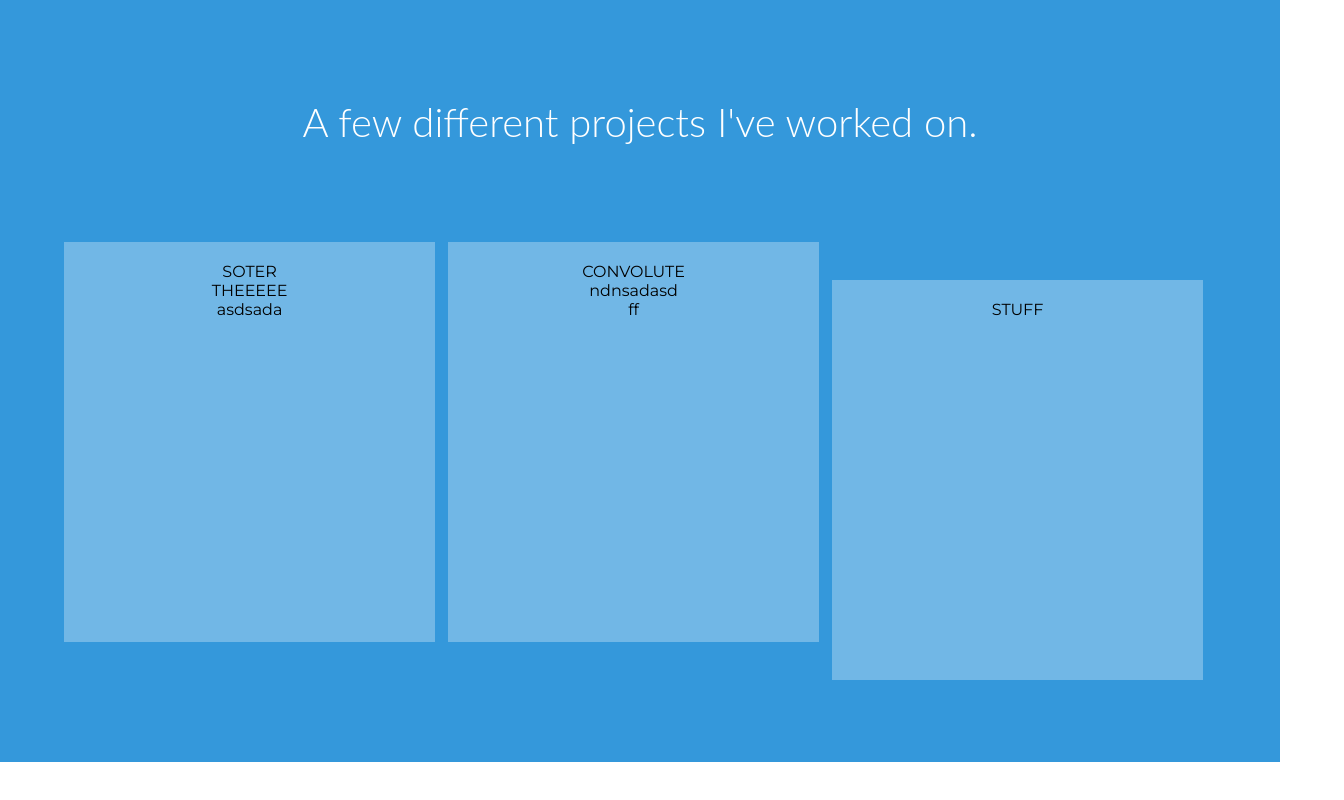
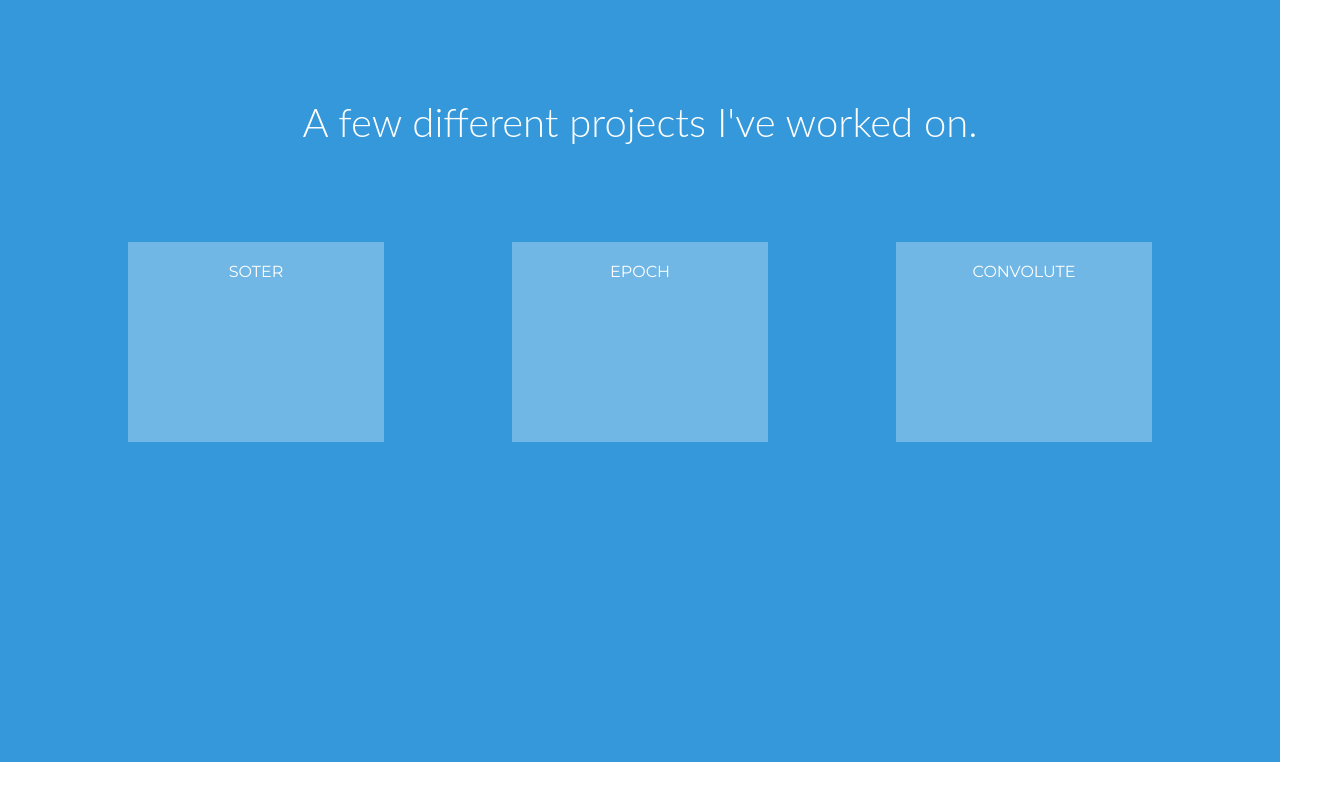
Before and after one commit to samisahn/samisahn.github.io, a plain HTML site: page index.html in a window 1280 px wide. Shown: the part 2438-3238 px from the top of the page, 1344 px wide, since content can reach past the window. Drawn offline with nearby package versions, Linux system fonts and the light colour scheme.

Commit message:
Reformatted projects section

```diff
--- a/index.html
+++ b/index.html
@@ -175,18 +175,19 @@
                 padding: 0;
                 width: 100%;
                 font-size: 0;
-                margin-left: 5%;
+/*                margin-left: 5%;*/
             }
 
             #gallery ul li {
+                color: white;
                 padding: 2.5vh;
                 font-family: 'Montserrat', 'Lato Light', sans-serif;
                 text-align: center;
-                margin-right: 1%;
-                height: 50vh;
+                margin-left: 10%;
+                height: 25vh;
                 list-style: none;
                 display: inline-block;
-                width: 29%;
+                width: 20%;
                 font-size: 2vh;
                 background-color: rgba(255, 255, 255, 0.3);
             }
@@ -219,10 +220,13 @@
                 <ul>
                     <li>
                         SOTER
-                        <br>THEEEEE<br>asdsada
                     </li>
-                    <li> CONVOLUTE<br> ndnsadasd<br> ff</li>
-                    <li> STUFF </li>
+                    <li>
+                        EPOCH
+                    </li>
+                    <li>
+                        CONVOLUTE
+                    </li>
                 </ul>
             </div>
         </section>
@@ -277,15 +281,15 @@
             $('#search').toggleClass('rotate');
             $('#search').toggleClass('rotate2');
         });
-        $(window).resize(function() {
-            if ($(window).width() < 450)
-            {
-                $(".info").css({'font-size': '5vw'});
-            }
-            else {
-                $(".info").css({'font-size': '5vh'});
-            }
-        });
+//        $(window).resize(function() {
+//            if ($(window).width() < 450)
+//            {
+//                $(".info").css({'font-size': '5vw'});
+//            }
+//            else {
+//                $(".info").css({'font-size': '5vh'});
+//            }
+//        });
 
 
     </script>
```
